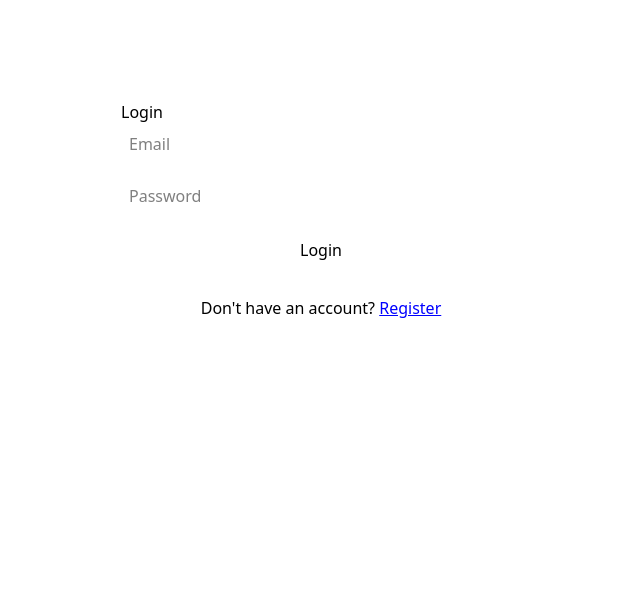
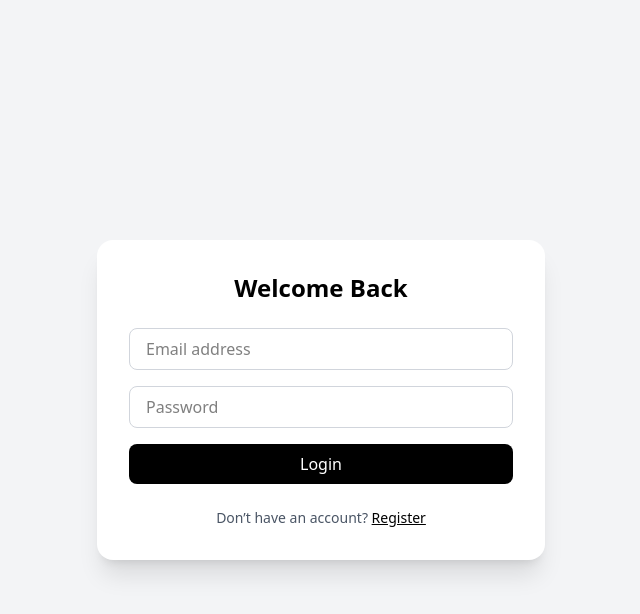
Before and after one commit to vikas-x7/vilo, a Next.js app: page /login in a window 1280 px wide. Shown: the top 614 px of the page, without its empty margins (319-959 px from the left). Built offline with nearby package versions, Linux system fonts and the light colour scheme.

Commit message:
feat: set up initial dashboard structure

```diff
--- /dev/null
+++ b/src/app/dashboard/latex/page.tsx
@@ -0,0 +1,10 @@
+export default function LatexPage() {
+    return (
+        <div className="p-8">
+            <h1 className="text-3xl font-bold text-gray-900 mb-6">LaTeX Editor</h1>
+            <div className="bg-white rounded-xl shadow-sm border border-gray-200 p-6">
+                <p className="text-gray-600">LaTeX editor content goes here.</p>
+            </div>
+        </div>
+    );
+}
--- /dev/null
+++ b/src/app/dashboard/layout.tsx
@@ -0,0 +1,52 @@
+import Link from "next/link";
+import React from "react";
+
+export default function DashboardLayout({
+    children,
+}: {
+    children: React.ReactNode;
+}) {
+    return (
+        <div className="flex min-h-screen bg-gray-50 text-gray-900">
+            {/* Sidebar */}
+            <aside className="w-64 bg-white border-r border-gray-200 hidden md:block flex-shrink-0">
+                <div className="p-6">
+                    <h2 className="text-2xl font-bold tracking-tight text-gray-900">
+                        Dashboard
+                    </h2>
+                </div>
+                <nav className="flex flex-col gap-2 px-4 mt-4 text-sm font-medium">
+                    <Link
+                        href="/dashboard/portfolio"
+                        className="px-4 py-3 hover:bg-gray-100 rounded-lg transition-colors duration-200"
+                    >
+                        Portfolio
+                    </Link>
+                    <Link
+                        href="/dashboard/latex"
+                        className="px-4 py-3 hover:bg-gray-100 rounded-lg transition-colors duration-200"
+                    >
+                        LaTeX
+                    </Link>
+                    <Link
+                        href="/dashboard/roadmap"
+                        className="px-4 py-3 hover:bg-gray-100 rounded-lg transition-colors duration-200"
+                    >
+                        Roadmap
+                    </Link>
+                    <Link
+                        href="/dashboard/profile"
+                        className="px-4 py-3 hover:bg-gray-100 rounded-lg transition-colors duration-200"
+                    >
+                        Profile
+                    </Link>
+                </nav>
+            </aside>
+
+            {/* Main Content */}
+            <main className="flex-1 overflow-auto">
+                {children}
+            </main>
+        </div>
+    );
+}
--- /dev/null
+++ b/src/app/dashboard/portfolio/page.tsx
@@ -0,0 +1,10 @@
+export default function PortfolioPage() {
+    return (
+        <div className="p-8">
+            <h1 className="text-3xl font-bold text-gray-900 mb-6">Portfolio</h1>
+            <div className="bg-white rounded-xl shadow-sm border border-gray-200 p-6">
+                <p className="text-gray-600">Portfolio content goes here.</p>
+            </div>
+        </div>
+    );
+}
--- /dev/null
+++ b/src/app/dashboard/profile/page.tsx
@@ -0,0 +1,10 @@
+export default function ProfilePage() {
+    return (
+        <div className="p-8">
+            <h1 className="text-3xl font-bold text-gray-900 mb-6">Profile</h1>
+            <div className="bg-white rounded-xl shadow-sm border border-gray-200 p-6">
+                <p className="text-gray-600">User profile content goes here.</p>
+            </div>
+        </div>
+    );
+}
--- /dev/null
+++ b/src/app/dashboard/roadmap/page.tsx
@@ -0,0 +1,10 @@
+export default function RoadmapPage() {
+    return (
+        <div className="p-8">
+            <h1 className="text-3xl font-bold text-gray-900 mb-6">Roadmap</h1>
+            <div className="bg-white rounded-xl shadow-sm border border-gray-200 p-6">
+                <p className="text-gray-600">Roadmap content goes here.</p>
+            </div>
+        </div>
+    );
+}
--- a/src/app/login/auth/Login.tsx
+++ b/src/app/login/auth/Login.tsx
@@ -34,38 +34,39 @@ export default function LoginPage() {
   };
 
   return (
-    <div style={{ maxWidth: 400, margin: "100px auto" }}>
-      <h2>Login</h2>
+    <div className="min-h-screen flex items-center justify-center bg-gray-100 px-4">
+      <div className="w-full max-w-md bg-white shadow-xl rounded-2xl p-8">
+        <h2 className="text-2xl font-bold text-center mb-6">Welcome Back</h2>
 
-      <form onSubmit={handleSubmit}>
-        <div style={{ marginBottom: 12 }}>
+        <form onSubmit={handleSubmit} className="space-y-4">
+          <div>
             <input
               type="email"
-            placeholder="Email"
+              placeholder="Email address"
               value={email}
               onChange={(e) => setEmail(e.target.value)}
               required
-            style={{ width: "100%", padding: 8 }}
+              className="w-full border border-gray-300 rounded-lg px-4 py-2 focus:outline-none focus:ring-2 focus:ring-black"
             />
           </div>
 
-        <div style={{ marginBottom: 12 }}>
+          <div>
             <input
               type="password"
               placeholder="Password"
               value={password}
               onChange={(e) => setPassword(e.target.value)}
               required
-            style={{ width: "100%", padding: 8 }}
+              className="w-full border border-gray-300 rounded-lg px-4 py-2 focus:outline-none focus:ring-2 focus:ring-black"
             />
           </div>
 
           {validationError && (
-          <p style={{ color: "red", marginBottom: 12 }}>{validationError}</p>
+            <p className="text-sm text-red-500">{validationError}</p>
           )}
 
           {loginMutation.isError && (
-          <p style={{ color: "red", marginBottom: 12 }}>
+            <p className="text-sm text-red-500">
               {(loginMutation.error as Error).message}
             </p>
           )}
@@ -73,16 +74,15 @@ export default function LoginPage() {
           <button
             type="submit"
             disabled={loginMutation.isPending}
-          style={{ width: "100%", padding: 10, marginBottom: 12 }}
+            className="w-full bg-black text-white py-2 rounded-lg font-medium hover:opacity-90 transition disabled:opacity-60"
           >
             {loginMutation.isPending ? "Logging in..." : "Login"}
           </button>
         </form>
 
-      <div style={{ textAlign: "center", marginTop: 12 }}>
-        <p>
-          Don't have an account?{" "}
-          <Link href="/register" style={{ color: "blue", textDecoration: "underline" }}>
+        <p className="text-center text-sm text-gray-600 mt-6">
+          Don’t have an account?{" "}
+          <Link href="/register" className="text-black font-medium underline">
             Register
           </Link>
         </p>
--- a/src/app/register/auth/Register.tsx
+++ b/src/app/register/auth/Register.tsx
@@ -16,7 +16,6 @@ export default function RegisterPage() {
   const registerMutation = useMutation({
     mutationFn: authService.register,
     onSuccess: () => {
-            // You can redirect to login or dashboard directly depending on API behavior
       router.push("/login");
     },
   });
@@ -35,38 +34,39 @@ export default function RegisterPage() {
   };
 
   return (
-        <div style={{ maxWidth: 400, margin: "100px auto" }}>
-            <h2>Register</h2>
+    <div className="min-h-screen flex items-center justify-center bg-gray-100 px-4">
+      <div className="w-full max-w-md bg-white shadow-xl rounded-2xl p-8">
+        <h2 className="text-2xl font-bold text-center mb-6">Create Account</h2>
 
-            <form onSubmit={handleSubmit}>
-                <div style={{ marginBottom: 12 }}>
+        <form onSubmit={handleSubmit} className="space-y-4">
+          <div>
             <input
               type="email"
-                        placeholder="Email"
+              placeholder="Email address"
               value={email}
               onChange={(e) => setEmail(e.target.value)}
               required
-                        style={{ width: "100%", padding: 8 }}
+              className="w-full border border-gray-300 rounded-lg px-4 py-2 focus:outline-none focus:ring-2 focus:ring-black"
             />
           </div>
 
-                <div style={{ marginBottom: 12 }}>
+          <div>
             <input
               type="password"
               placeholder="Password"
               value={password}
               onChange={(e) => setPassword(e.target.value)}
               required
-                        style={{ width: "100%", padding: 8 }}
+              className="w-full border border-gray-300 rounded-lg px-4 py-2 focus:outline-none focus:ring-2 focus:ring-black"
             />
           </div>
 
           {validationError && (
-                    <p style={{ color: "red", marginBottom: 12 }}>{validationError}</p>
+            <p className="text-sm text-red-500">{validationError}</p>
           )}
 
           {registerMutation.isError && (
-                    <p style={{ color: "red", marginBottom: 12 }}>
+            <p className="text-sm text-red-500">
               {(registerMutation.error as Error).message}
             </p>
           )}
@@ -74,16 +74,15 @@ export default function RegisterPage() {
           <button
             type="submit"
             disabled={registerMutation.isPending}
-                    style={{ width: "100%", padding: 10, marginBottom: 12 }}
+            className="w-full bg-black text-white py-2 rounded-lg font-medium hover:opacity-90 transition disabled:opacity-60"
           >
             {registerMutation.isPending ? "Registering..." : "Register"}
           </button>
         </form>
 
-            <div style={{ textAlign: "center", marginTop: 12 }}>
-                <p>
+        <p className="text-center text-sm text-gray-600 mt-6">
           Already have an account?{" "}
-                    <Link href="/login" style={{ color: "blue", textDecoration: "underline" }}>
+          <Link href="/login" className="text-black font-medium underline">
             Login
           </Link>
         </p>
```
Lines whose indentation alone changed are shown as unchanged.
